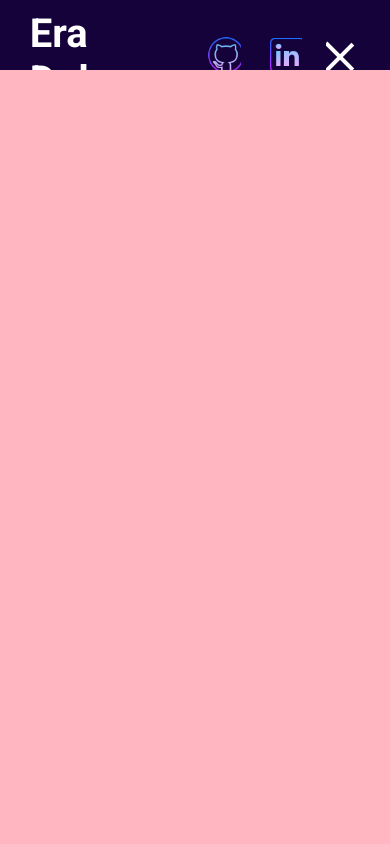
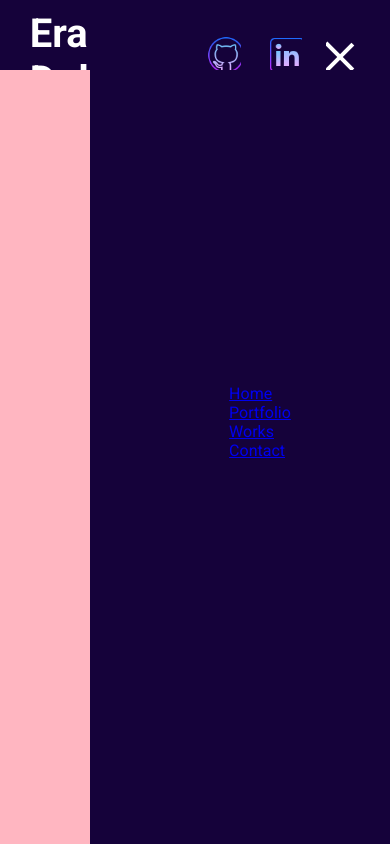
Before and after one commit to EraDula/personal-website, a React (Create React App) app in the folder my-website/: page / in a window 390 px wide. Built offline with nearby package versions, Linux system fonts and the light colour scheme.

Commit message:
Animate hamburger menu onClick

```diff
--- a/my-website/src/App.jsx
+++ b/my-website/src/App.jsx
@@ -3,6 +3,7 @@
 import Navbar from "./components/navbar/Navbar"
 import Portfolio from "./components/portfolio/Portfolio"
 import Works from "./components/works/Works"
+import Menu from "./components/menu/Menu"
 import "./app.scss"
 import { useState } from 'react';
 
@@ -11,6 +12,7 @@
   return (
     <div className="app">
       <Navbar menuOpen={menuOpen} setMenuOpen={setMenuOpen} />
+      <Menu menuOpen={menuOpen} setMenuOpen={setMenuOpen}/>
       <div className="sections">
         <Intro />
         <Portfolio />
--- /dev/null
+++ b/my-website/src/components/menu/Menu.jsx
@@ -0,0 +1,22 @@
+import "./menu.scss"
+
+export default function Menu({ menuOpen, setMenuOpen }) {
+  return (
+    <div className={"menu " + (menuOpen && "active")}>
+      <ul>
+        <li>
+          <a href="#intro">Home</a>
+        </li>
+        <li>
+          <a href="#portfolio">Portfolio</a>
+        </li>
+        <li>
+          <a href="#works">Works</a>
+        </li>
+        <li>
+          <a href="#contact">Contact</a>
+        </li>
+      </ul>
+    </div>
+  )
+}
--- /dev/null
+++ b/my-website/src/components/menu/menu.scss
@@ -0,0 +1,21 @@
+@import "../../global.scss";
+
+.menu{
+  width: 18.75em;
+  height: 100vh;
+  background-color: $mainColour;
+  position: fixed;
+  top: 0;
+  right: -18.75em;
+  z-index: 2;
+  display: flex;
+  flex-direction: column;
+  align-items: center;
+  justify-content: center;
+  transition: all 1s ease;
+
+  // ?if theres an active class
+  &.active{
+    right: 0;
+  }
+}
--- a/my-website/src/components/navbar/navbar.scss
+++ b/my-website/src/components/navbar/navbar.scss
@@ -7,7 +7,7 @@
   color: $mainColour;
   position: fixed;
   top: 0;
-  z-index: 2;
+  z-index: 3;
   transition: all 1s ease;
 
   .wrapper{
```
